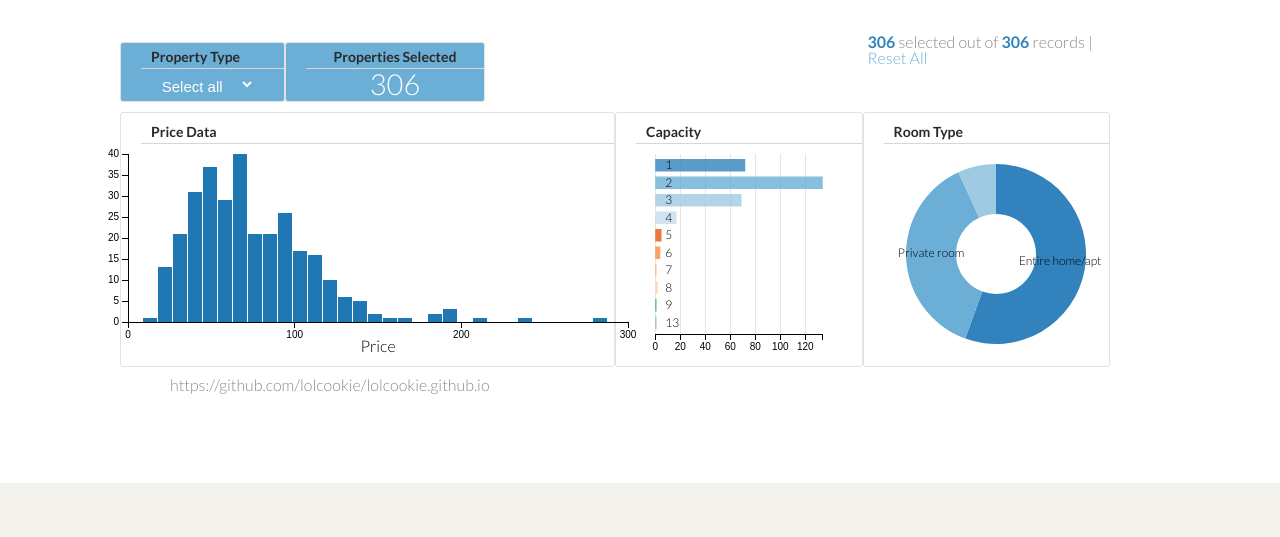
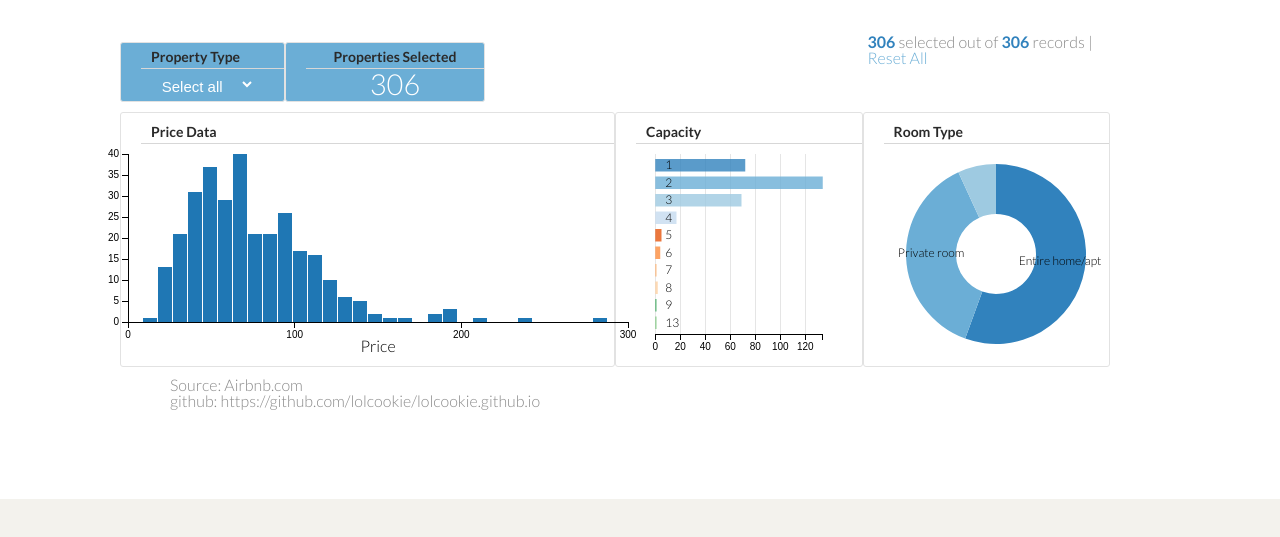
Before and after one commit to Dylanb-dev/lolcookie.github.io, a plain HTML site: page index.html in a window 1280 px wide. Shown: the part 47-584 px from the top of the page. Drawn offline with nearby package versions, Linux system fonts and the light colour scheme.

Commit message:
added source

```diff
--- a/index.html
+++ b/index.html
@@ -90,7 +90,9 @@
 						</div>
 
 					</div> -->
-					https://github.com/lolcookie/lolcookie.github.io
+					Source: Airbnb.com
+					<div/>
+					github: https://github.com/lolcookie/lolcookie.github.io
 
 				</div>
 		</div>
```
